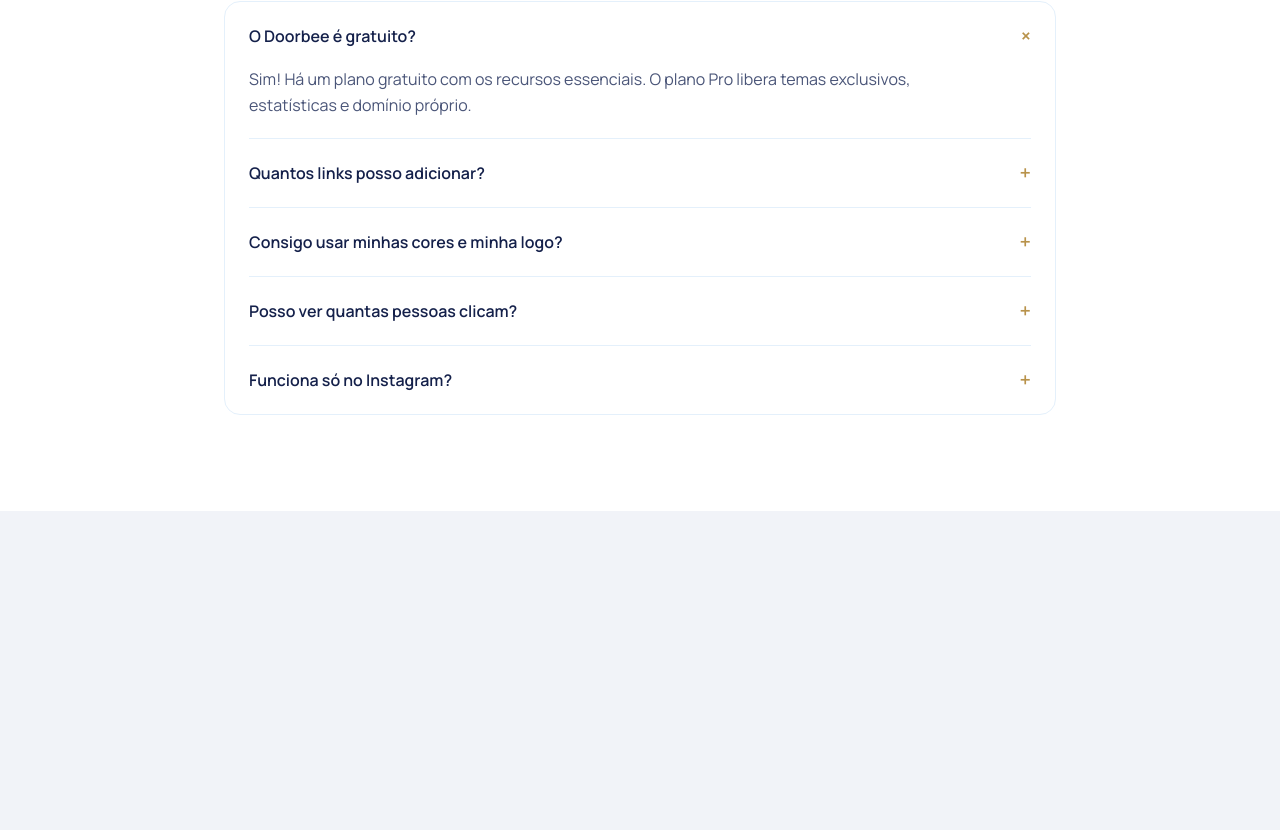
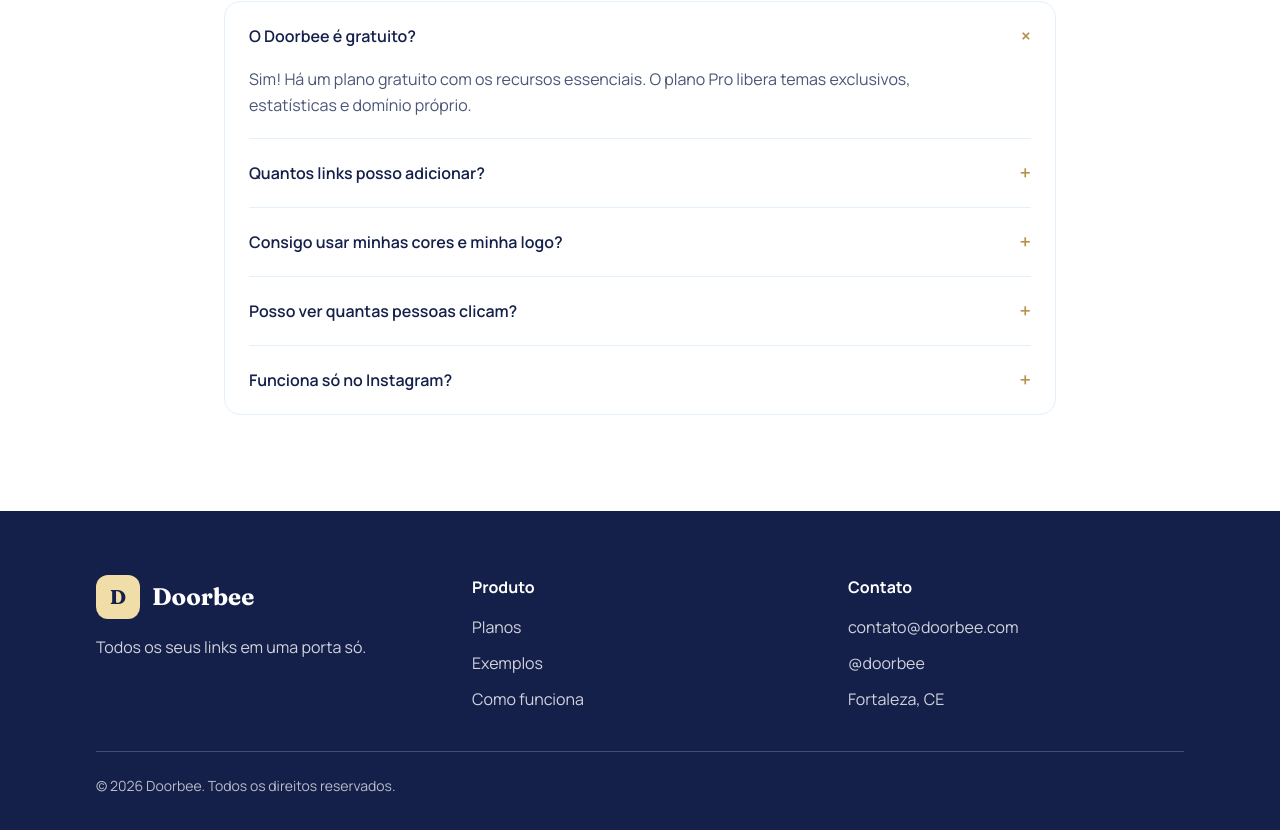
Before and after one commit to Jhonyson-b/doorbee, a React (Vite) app: page / in a window 1280 px wide. Shown: the part 2943-3773 px from the top of the page. Before the commit the page ends 3454 px from the top, so only its background shows below. Built offline with nearby package versions, Linux system fonts and the light colour scheme.

Commit message:
feat: Adiciona componente do rodape

```diff
--- a/src/App.tsx
+++ b/src/App.tsx
@@ -4,6 +4,7 @@ import SiteHeader from './components/cabecalho/SiteHeader'
 import HowItWorksSection from './components/como-funciona/HowItWorksSection'
 import ExamplesSection from './components/exemplos/ExamplesSection'
 import FaqSection from './components/perguntas-frequentes/FaqSection'
+import Footer from './components/rodape/Footer'
 
 const App = () => {
   return (
@@ -13,6 +14,7 @@ const App = () => {
       <HowItWorksSection />
       <ExamplesSection />
       <FaqSection />
+      <Footer />
     </>
   )
 }
--- /dev/null
+++ b/src/components/rodape/Footer.tsx
@@ -0,0 +1,67 @@
+const Footer = () => {
+  return (
+    <footer className="bg-navy text-white">
+      <div className="mx-auto max-w-6xl px-5 py-12 sm:px-8 lg:py-16">
+        <div className="grid gap-10 sm:grid-cols-2 lg:grid-cols-3">
+          <div>
+            <a href="#" className="inline-flex items-center gap-3" aria-label="Doorbee - início">
+              <span
+                aria-hidden="true"
+                className="flex h-11 w-11 items-center justify-center rounded-xl bg-gold-soft font-heading text-xl font-bold text-navy"
+              >
+                D
+              </span>
+              <span className="font-heading text-2xl font-bold">Doorbee</span>
+            </a>
+            <p className="mt-4 max-w-xs text-white/80">
+              Todos os seus links em uma porta só.
+            </p>
+          </div>
+
+          <nav aria-label="Links do produto">
+            <h2 className="font-sans text-base font-bold text-white">Produto</h2>
+            <ul className="mt-4 space-y-3 text-white/80">
+              <li>
+                <a className="transition-colors hover:text-gold-soft" href="#planos">
+                  Planos
+                </a>
+              </li>
+              <li>
+                <a className="transition-colors hover:text-gold-soft" href="#exemplos">
+                  Exemplos
+                </a>
+              </li>
+              <li>
+                <a className="transition-colors hover:text-gold-soft" href="#como-funciona">
+                  Como funciona
+                </a>
+              </li>
+            </ul>
+          </nav>
+
+          <div>
+            <h2 className="font-sans text-base font-bold text-white">Contato</h2>
+            <ul className="mt-4 space-y-3 text-white/80">
+              <li>
+                <a
+                  className="transition-colors hover:text-gold-soft"
+                  href="mailto:contato@doorbee.com"
+                >
+                  contato@doorbee.com
+                </a>
+              </li>
+              <li>@doorbee</li>
+              <li>Fortaleza, CE</li>
+            </ul>
+          </div>
+        </div>
+
+        <div className="mt-10 border-t border-white/20 pt-6 text-sm text-white/70">
+          © {new Date().getFullYear()} Doorbee. Todos os direitos reservados.
+        </div>
+      </div>
+    </footer>
+  )
+}
+
+export default Footer
```
